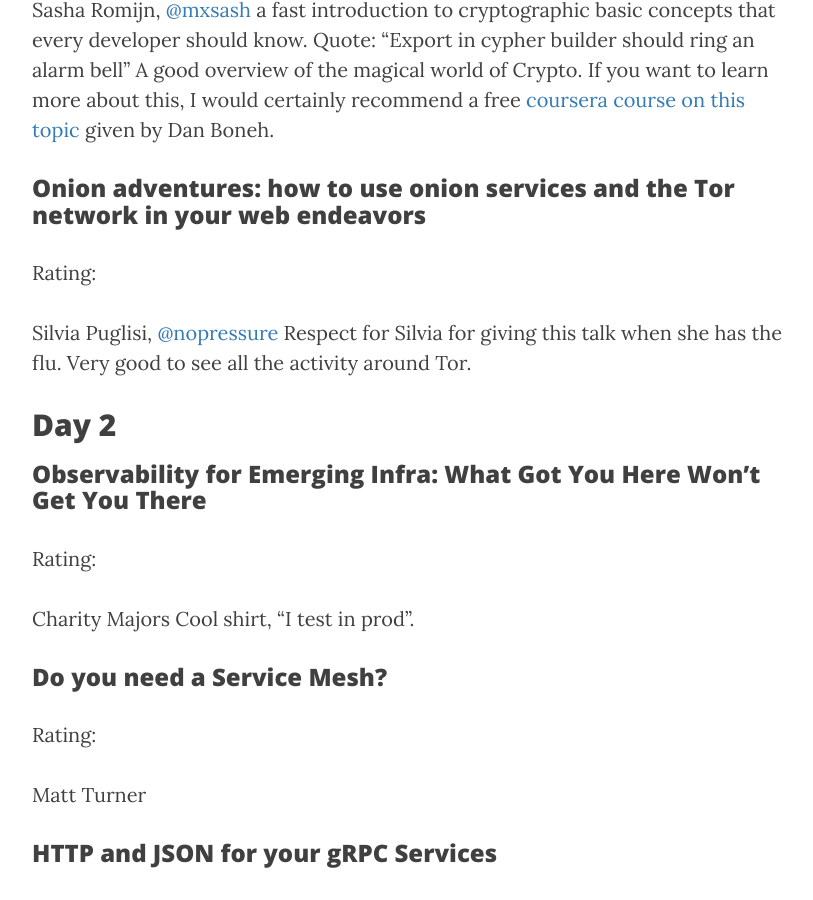
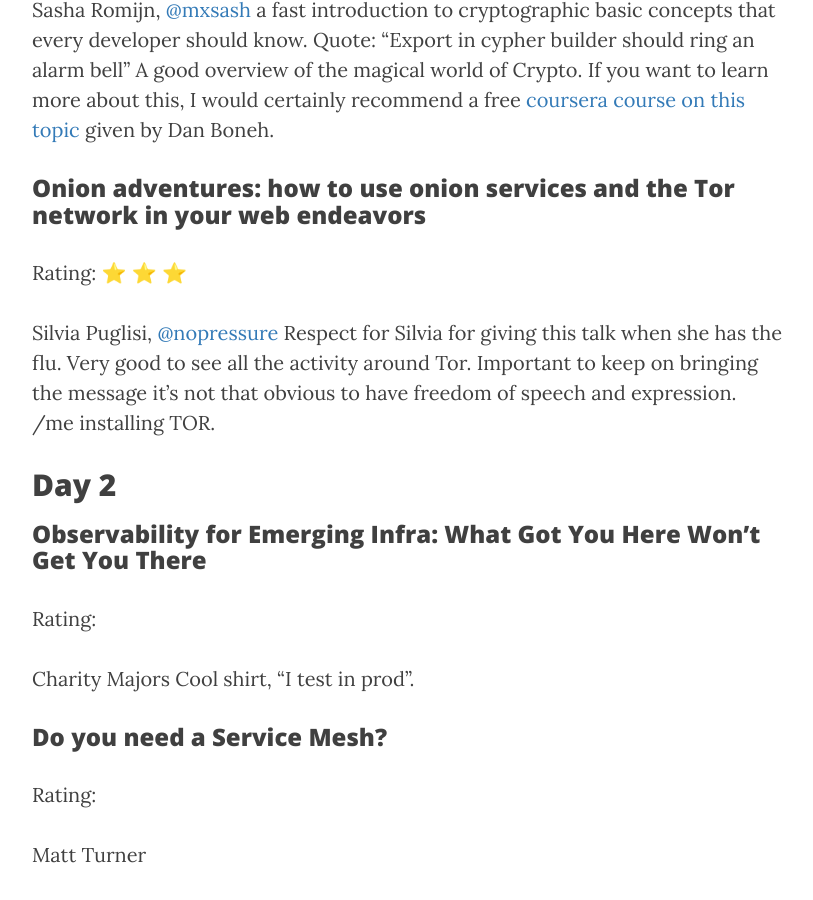
Before and after one commit to 040code/040code, a Jekyll site: the page built from _posts/2018-09-04-fsf-backend.md, in a window 1280 px wide and 900 px high, scrolled down 2859 px. Shown: the whole window, without its empty margins (233-1046 px from the left). Built offline with Jekyll 4.4.1, drawn with Linux system fonts in a browser that asks for light colours; nearby versions of some CDN libraries; emoji names are drawn with the system emoji font; comment, search, counter and statistics services are not loaded.

Commit message:
Add comments on Onion

```diff
--- a/_posts/2018-09-04-fsf-backend.md
+++ b/_posts/2018-09-04-fsf-backend.md
@@ -66,9 +66,9 @@
 A good overview of the magical world of Crypto. If you want to learn more about this, I would certainly recommend a free [coursera course on this topic](https://www.coursera.org/learn/crypto) given by Dan Boneh.
 
 ### Onion adventures: how to use onion services and the Tor network in your web endeavors
-Rating:
+Rating: :star: :star: :star:
 
-Silvia Puglisi, [@nopressure](https://twitter.com/nopressure) Respect for Silvia for giving this talk when she has the flu. Very good to see all the activity around Tor.
+Silvia Puglisi, [@nopressure](https://twitter.com/nopressure) Respect for Silvia for giving this talk when she has the flu. Very good to see all the activity around Tor. Important to keep on bringing the message it's not that obvious to have freedom of speech and expression. /me installing TOR.
 
 ## Day 2
 
```
